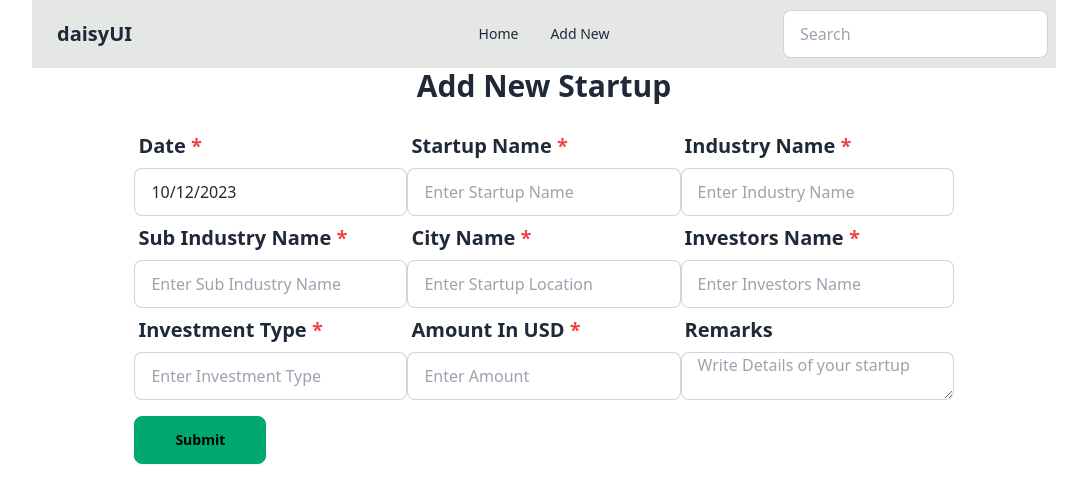
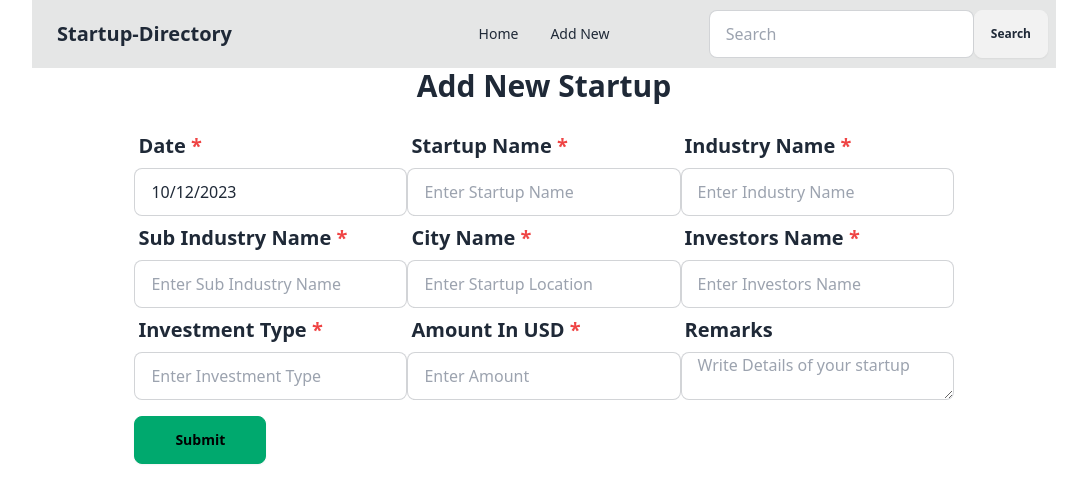
Before and after one commit to TH-Raju/project_startup_directory_f, a React (Vite) app: page /addstartup in a window 1280 px wide. Shown: the top 502 px of the page, without its empty margins (96-1183 px from the left). Built offline with nearby package versions, Linux system fonts and the light colour scheme.

Commit message:
search page setup

```diff
--- /dev/null
+++ b/src/Pages/Home/Search/index.jsx
@@ -0,0 +1,43 @@
+/* eslint-disable no-unused-vars */
+import { Link, useLoaderData } from "react-router-dom";
+
+const Search = () => {
+  const data = useLoaderData().searchData;
+  // console.log(data);
+  return (
+    <div>
+      <h1> {data.length} result found:</h1>
+      <div className="grid grid-cols-1 md:grid-cols-2 lg:grid-cols-3 xl:grid-cols-4 gap-8">
+        {data.length > 0 ? (
+          data?.map((startup) => (
+            <div
+              key={startup._id}
+              className="bg-white border border-sky-400 p-4 rounded-lg shadow-md"
+              onClick={() => document.getElementById(startup._id).showModal()}
+            >
+              <h2 className="text-xl font-semibold mb-2">
+                {startup.StartupName}
+              </h2>
+              <p className="text-gray-600 text-sm mb-2">
+                {startup.CityLocation}
+              </p>
+              <p className="text-gray-600 text-sm mb-2">
+                Starting Year: {startup.Date}
+              </p>
+              <p className="text-green-600 text-lg font-bold">
+                Funding Amount: ${startup.AmountInUSD}
+              </p>
+            </div>
+          ))
+        ) : (
+          <div className="text-center mt-7">
+            <h1 className="font-bold text-2xl ">Not matched with any data</h1>
+            <h1>Search by full name of startup/industry/sub-industry</h1>
+          </div>
+        )}
+      </div>
+    </div>
+  );
+};
+
+export default Search;
--- a/src/Routes/index.jsx
+++ b/src/Routes/index.jsx
@@ -2,6 +2,7 @@ import { createBrowserRouter } from "react-router-dom";
 import MainLayout from "../Layout/MainLayout";
 import Home from "../Pages/Home";
 import AddStartup from "../Pages/AddStartup";
+import Search from "../Pages/Home/Search";
 export const router = createBrowserRouter([
   {
     path: "/",
@@ -15,6 +16,14 @@ export const router = createBrowserRouter([
         path: "/addstartup",
         element: <AddStartup />,
       },
+      {
+        path: "/search/:searchTerm",
+        loader: ({ params }) =>
+          fetch(
+            `http://localhost:5000/api/v1/startup/search?searchTerm=${params.searchTerm}`
+          ),
+        element: <Search />,
+      },
     ],
   },
 ]);
--- a/src/Shared/Navbar/index.jsx
+++ b/src/Shared/Navbar/index.jsx
@@ -1,6 +1,9 @@
-import { Link } from "react-router-dom";
-
+/* eslint-disable no-unused-vars */
+import { useState } from "react";
+import { Link, useNavigate } from "react-router-dom";
+import { useQuery } from "@tanstack/react-query";
 const Navbar = () => {
+  const navigate = useNavigate();
   const menuItems = (
     <>
       <li>
@@ -15,6 +18,18 @@ const Navbar = () => {
       </li>
     </>
   );
+
+  const [searchValue, setSearchValue] = useState("");
+
+  const searchData = () => {
+    console.log(searchValue);
+    let data = searchValue.split("");
+    let upper = data.shift("").toUpperCase() + data.join("");
+    // console.log(upper);
+    navigate(`/search/${upper}`);
+    //logic to handle the search data here
+  };
+
   return (
     <div className="navbar bg-base-300">
       <div className="navbar-start">
@@ -42,18 +57,29 @@ const Navbar = () => {
             {menuItems}
           </ul>
         </div>
-        <a className="btn btn-ghost text-xl">daisyUI</a>
+        <Link className="btn btn-ghost text-xl" to="/">
+          Startup-Directory
+        </Link>
       </div>
       <div className="navbar-center hidden lg:flex">
         <ul className="menu menu-horizontal px-1">{menuItems}</ul>
       </div>
       <div className="navbar-end">
-        <div className="form-control">
-          <input
-            type="text"
-            placeholder="Search"
-            className="input input-bordered w-24 md:w-auto"
-          />
+        <div className="flex ">
+          <div>
+            <input
+              type="text"
+              placeholder="Search"
+              className="input input-bordered w-24 md:w-auto"
+              value={searchValue}
+              onChange={(e) => setSearchValue(e.target.value)}
+            />
+          </div>
+          <div>
+            <button className="btn text-xs" onClick={searchData}>
+              Search
+            </button>
+          </div>
         </div>
       </div>
     </div>
```
